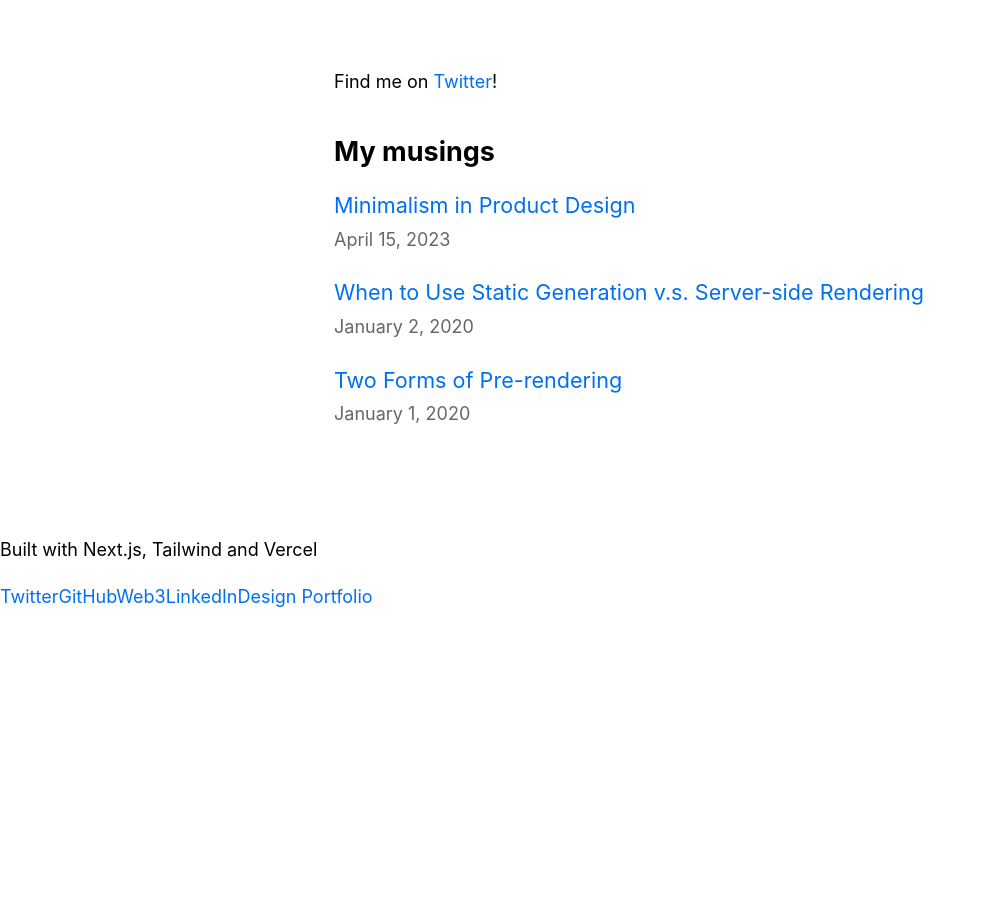
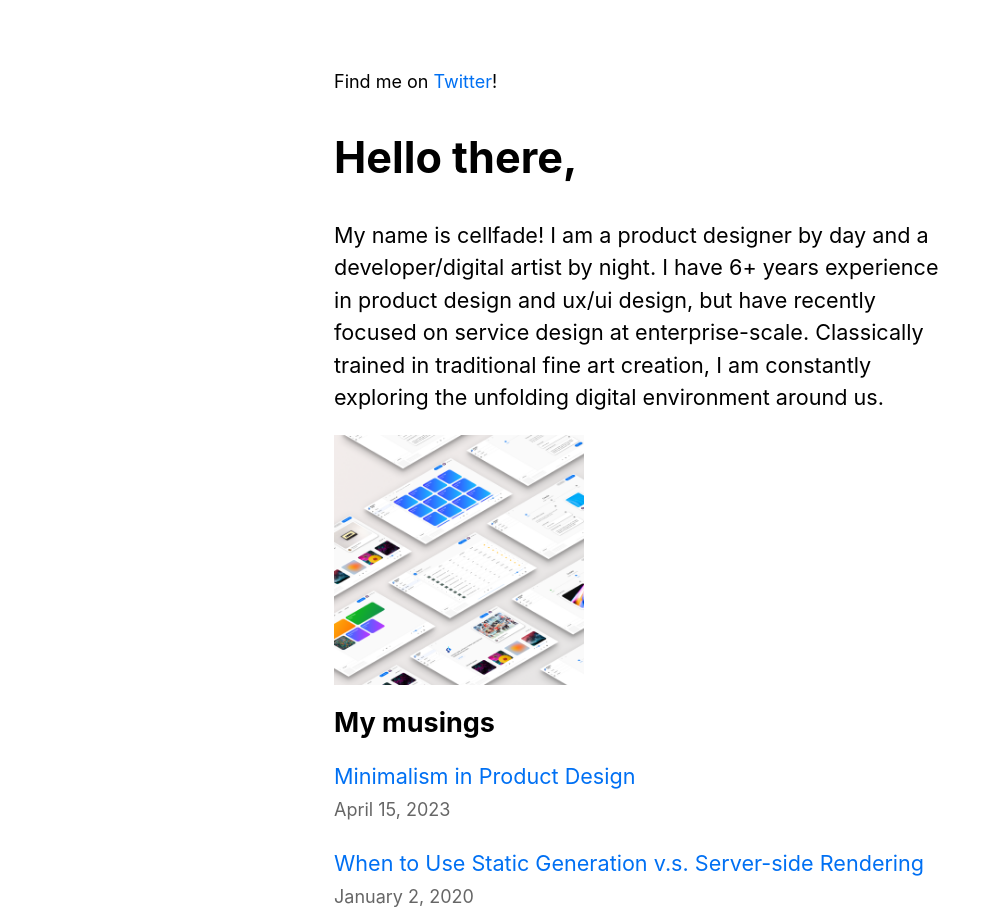
Before and after one commit to cellfade/nextjs-blog, a Next.js app: page / in a window 1280 px wide. Shown: the part 782-1704 px from the top of the page, without its empty margins (0-1000 px from the left). Before the commit the page ends 1394 px from the top, so only its background shows below. Built offline with nearby package versions, Linux system fonts and the light colour scheme.

Commit message:
Update index.js

```diff
--- a/pages/index.js
+++ b/pages/index.js
@@ -26,9 +26,6 @@
         <br />
         <p>Hello! FYI, This site is a work in progress...</p>
       </section>
-      {/* <main className={utilStyles.headingMd}>
-        <About/>
-      </main> */}
 <br />
       <section className={utilStyles.headingSm}>
         <p>My name is cellfade! I am a product designer by day and developer/digital artist by night. I have 7+ years experience in product and ux/ui design, but have recently focused on service design at enterprise-scale.</p>
@@ -37,6 +34,9 @@
         <br />
         <p>Find me on <a href="https://twitter.com/cellfade">Twitter</a>!</p>
       </section>
+      <main className={utilStyles.headingMd}>
+        <About/>
+      </main>
       <section className={`${utilStyles.headingMd} ${utilStyles.padding1px}`}>
         <h2 className={utilStyles.headingLg}>My musings</h2>
         <ul className={utilStyles.list}>
```
